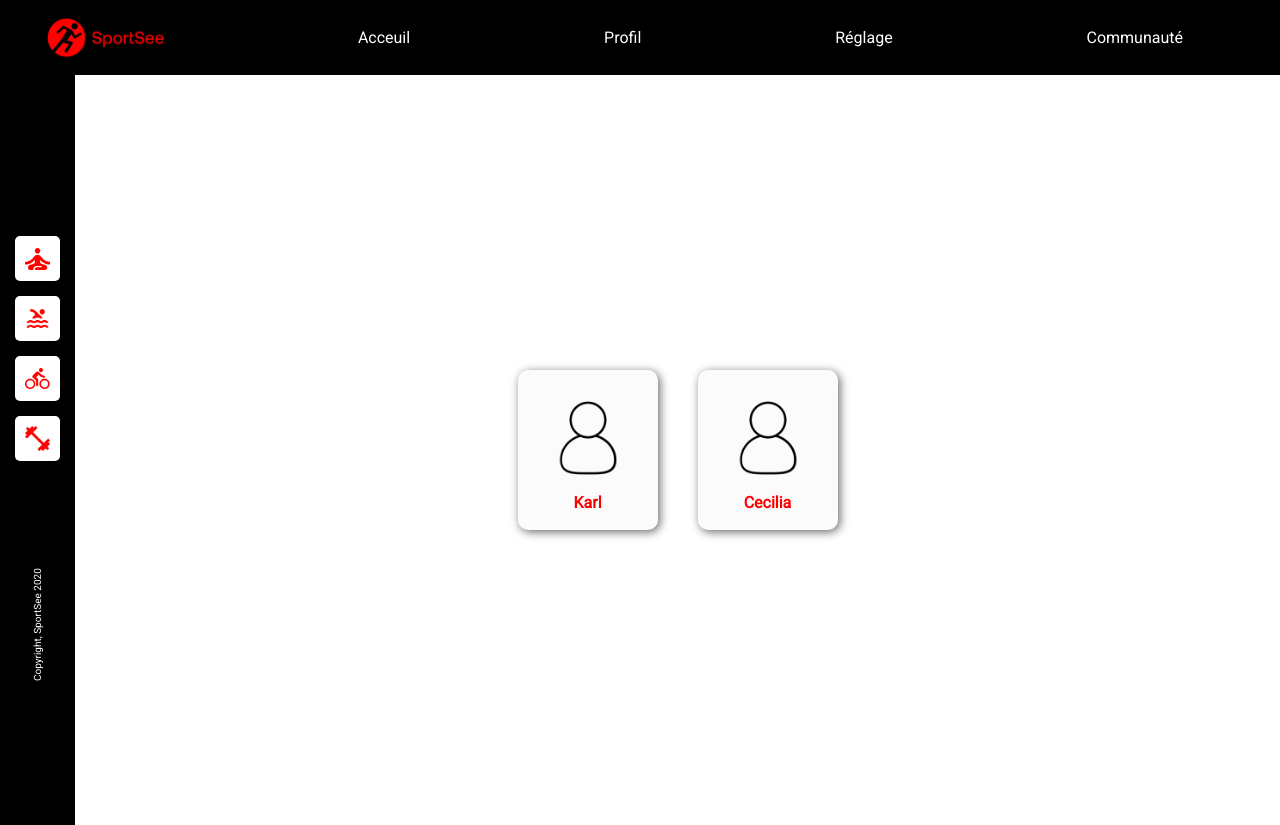
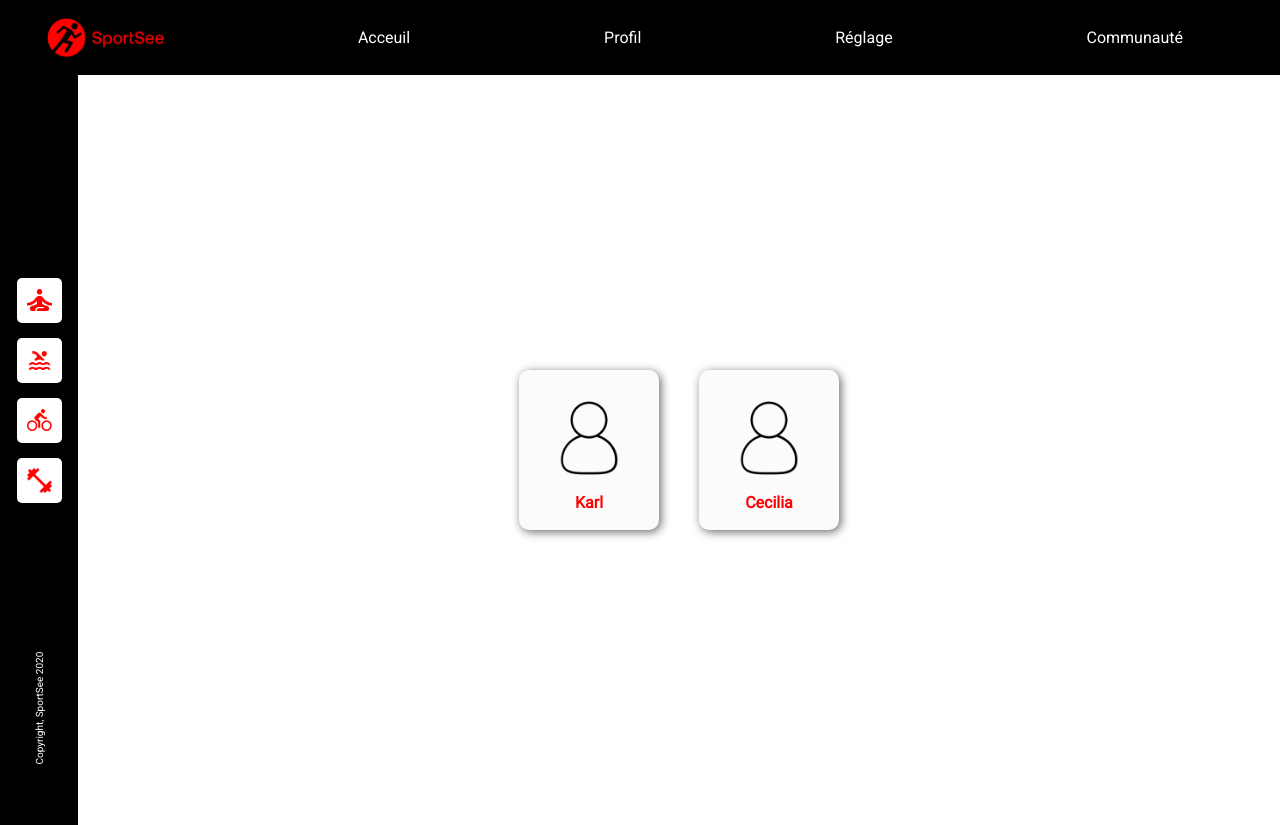
Before and after one commit to Maximecat/Maximecat_12_09052023, a React (Create React App) app: page / in a window 1280 px wide. Built offline with nearby package versions, Linux system fonts and the light colour scheme.

Commit message:
Sidebar css

```diff
--- a/src/components/Sidebar/Sidebar.css
+++ b/src/components/Sidebar/Sidebar.css
@@ -1,13 +1,17 @@
 .asideLayout {
     display: flex;
     flex-direction: column;
-    width: 75px;
+    width: 78px;
     background-color: black;
-    justify-content: space-evenly;
 }
 
 .container-SideElement {
     margin: 15px;
+    height: 82%;
+    display: flex;
+    flex-direction: column;
+    justify-content: center;
+    align-items: center;
 }
 
 .aside-Copyright {
```
